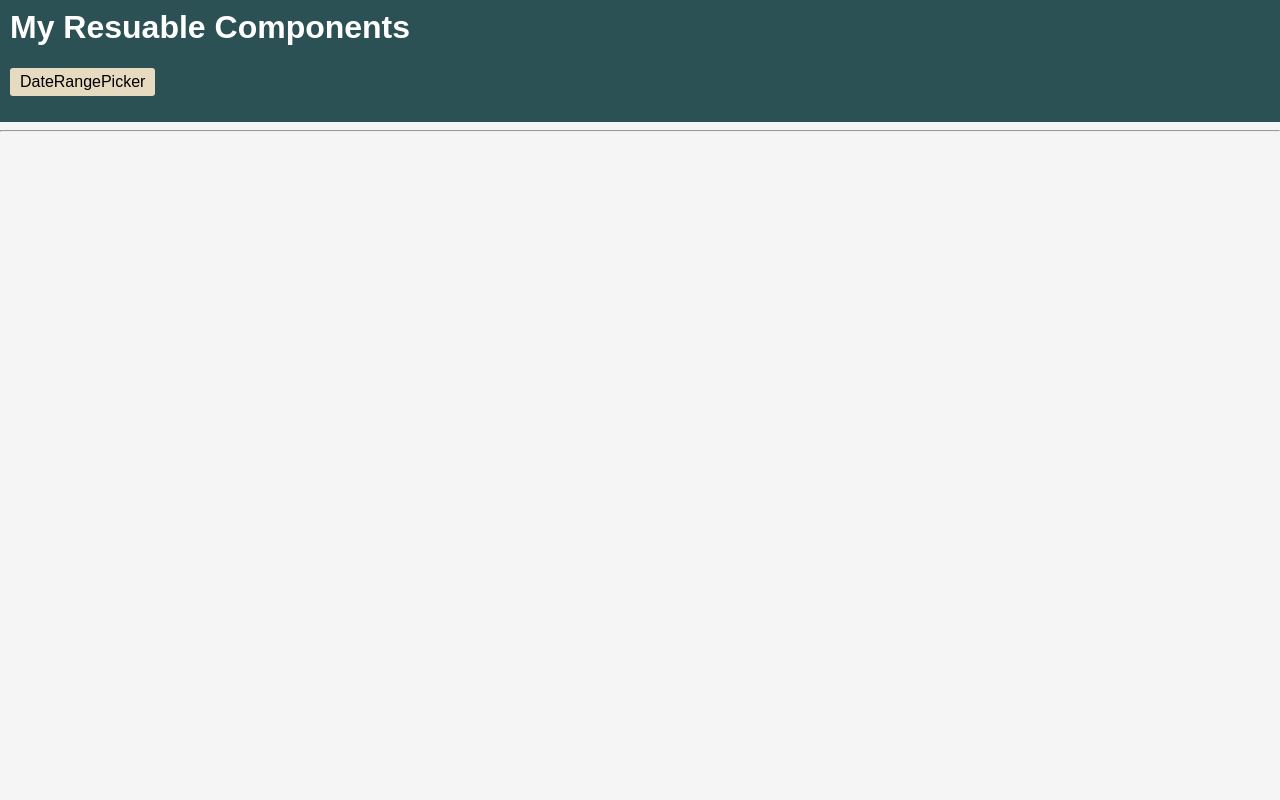
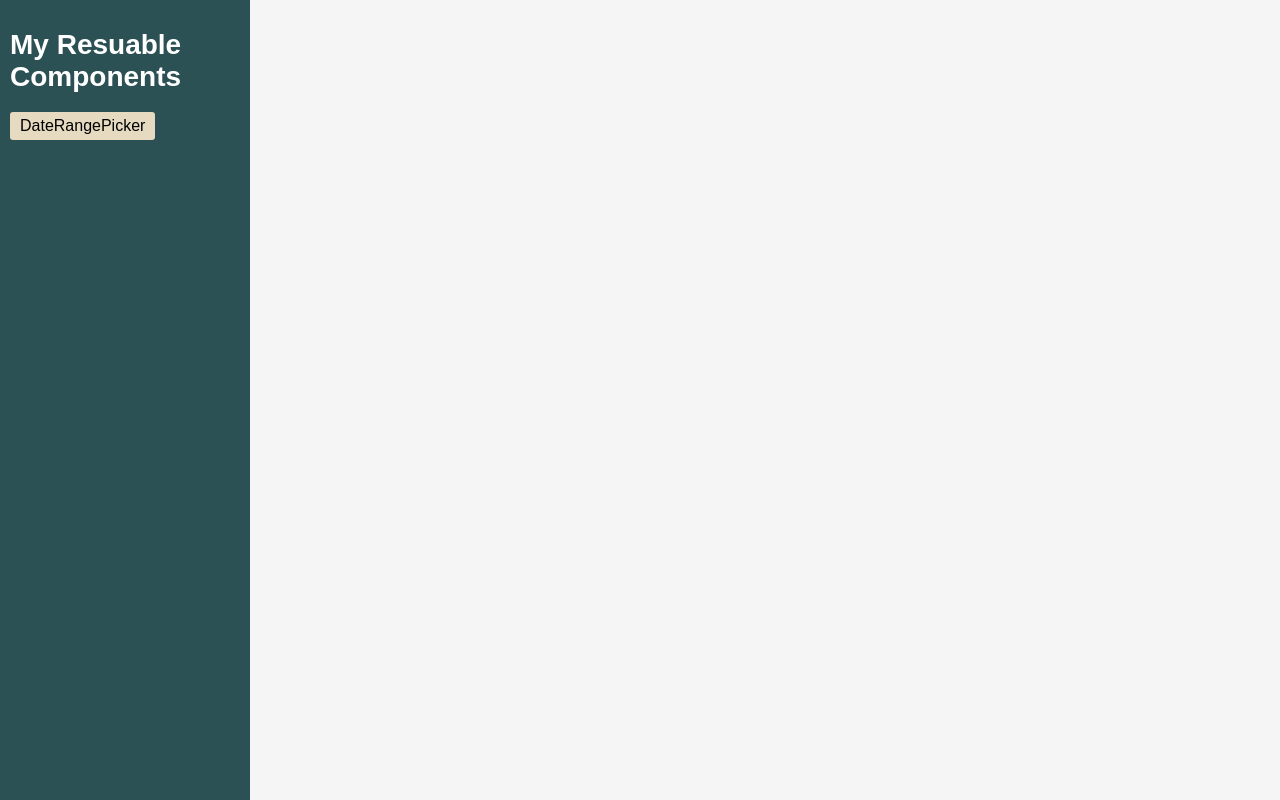
Before and after one commit to Ansonhkg/bit-collection, a Vue app: page / in a window 1280 px wide. Built offline with nearby package versions, Linux system fonts and the light colour scheme.

Commit message:
Update layout

```diff
--- a/src/App.vue
+++ b/src/App.vue
@@ -10,7 +10,6 @@
         </li>
       </ul>
     </div>
-    <hr>
 
     <!-- demo area -->
     <div class="demo-wrapper" :class="{'demo-wrapper--active' : currentDemo != ''}">
@@ -53,7 +52,12 @@ body{
   background: whitesmoke;
   margin: 0;
 }
+#app{
+  /* display: grid;
+  grid-template-columns: 200px calc(100% - 200px); */
+}
 .demo-wrapper{
+  margin-left: 200px;
   margin: 10px;
   background: white;
   box-shadow: 0px 0px 10px grey;
@@ -61,19 +65,27 @@ body{
   box-sizing: border-box;
   border-radius: 10px;
   transition: 0.3s all linear;
-  transform: translateY(10px);
+  transform: translateX(-10px);
   opacity: 0;
+  margin-left: 260px;
 }
 .demo-wrapper--active{
   opacity: 1;
-  transform: translateY(0);
+  transform: translateX(0);
 }
 .header{
   background: #2C5154;
   color: white;
-  margin-top: -22px;
   padding: 10px;
   box-sizing: border-box;
+  height: 100vh;
+  position: fixed;
+  top: 0;
+  left: 0;
+  width: 250px;
+}
+.header h1{
+  font-size: 28px;
 }
 .list{
   list-style-type: none;
```
